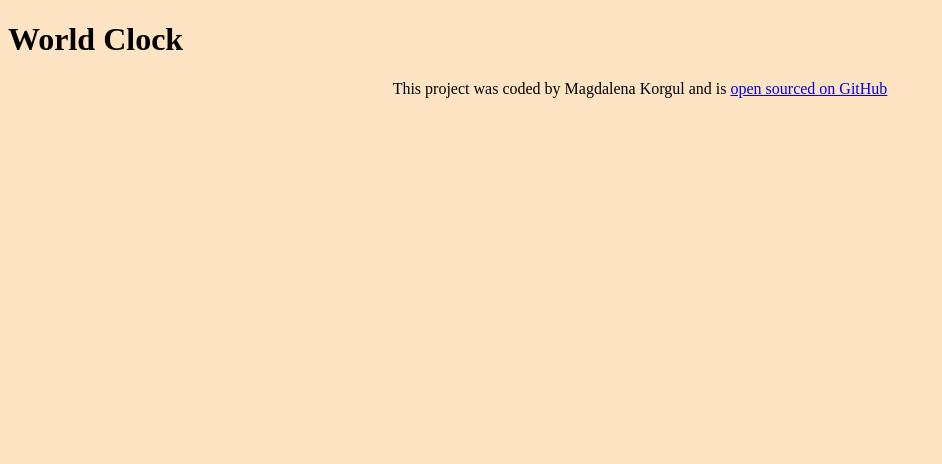
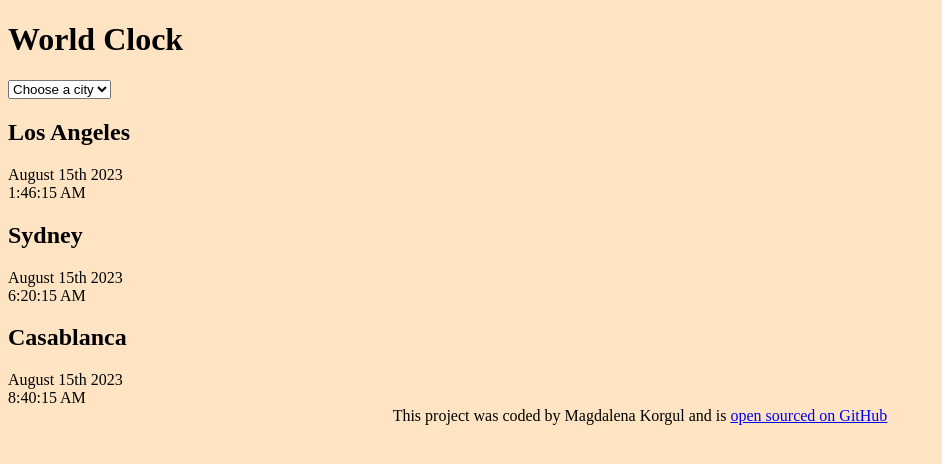
Before and after one commit to magdakorgul/World-Clocks, a plain HTML site: page index.html in a window 1280 px wide. Shown: the whole page, without its empty margins (0-942 px from the left). Drawn offline with Linux system fonts and the light colour scheme.

Commit message:
Added HTML

```diff
--- a/index.html
+++ b/index.html
@@ -8,7 +8,31 @@
     <title>World Clocks</title>
   </head>
   <body>
-    <h1>World Clock</h1>
+    <div class="container">
+      <h1>World Clock</h1>
+      <select name="" id="">
+        <option value="">Choose a city</option>
+        <option value="">London</option>
+        <option value="">Berlin</option>
+        <option value="">New York</option>
+      </select>
+
+      <div class="city">
+        <h2>Los Angeles</h2>
+        <div class="date">August 15th 2023</div>
+        <div class="time">1:46:15 AM</div>
+      </div>
+      <div class="city">
+        <h2>Sydney</h2>
+        <div class="date">August 15th 2023</div>
+        <div class="time">6:20:15 AM</div>
+      </div>
+      <div class="city">
+        <h2>Casablanca</h2>
+        <div class="date">August 15th 2023</div>
+        <div class="time">8:40:15 AM</div>
+      </div>
+    </div>
     <footer>
       This project was coded by Magdalena Korgul and is
       <a href="https://github.com/magdakorgul/World-Clocks">
```
